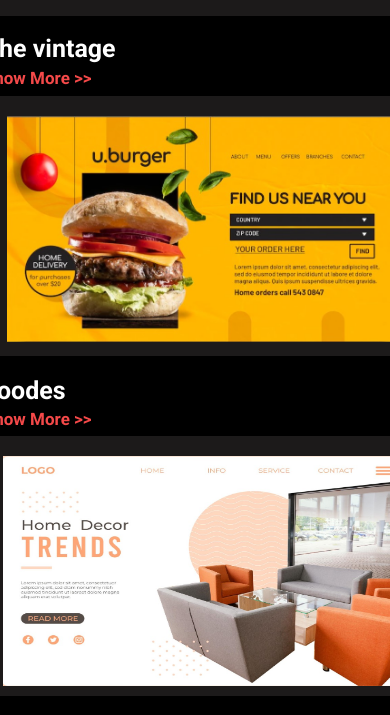
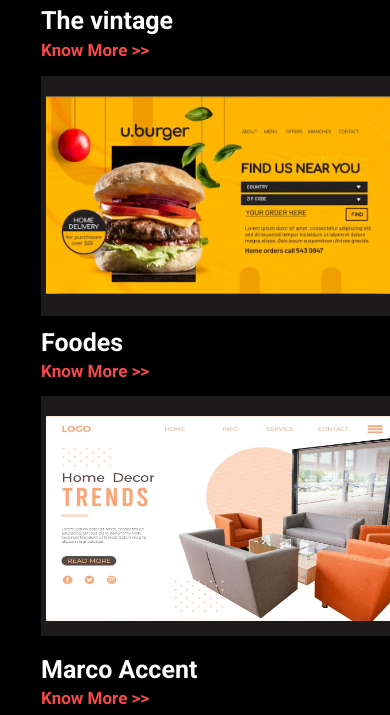
Before and after one commit to PraveenJatangi/Full-Stack-JS-Project-15, a plain HTML site: page index.html in a window 390 px wide. Shown: the part 3989-4704 px from the top of the page. Drawn offline with Linux system fonts and the light colour scheme.

Commit message:
added responsiveness

```diff
--- a/css/style.css
+++ b/css/style.css
@@ -296,10 +296,7 @@
         height: 260px;
         width: 28rem;
     }
-    .project-cards div:nth-child(3) img{
-        width: 36.5rem;
-        height: 330px;
-       }
+
        .project-cards div:nth-child(3) img{
         width: 25.5rem;
         height: 230px;
@@ -404,6 +401,23 @@
             top: 10px;
             left: 340px;
         }
-
+       .social-icons{
+        display: none;
+       }
+       .project-card img{
+        width: 350px;
+        margin-left: 5px;
+        margin-top: 20px;
+    }
+    .project-card{
+        height: 240px;
+        width: 23rem;
+        position: relative;
+        left: 30px;
+    }
+       .project-cards div:nth-child(3) img{
+        width: 22rem;
+        height: 205px;
+       }
 
 }
```
